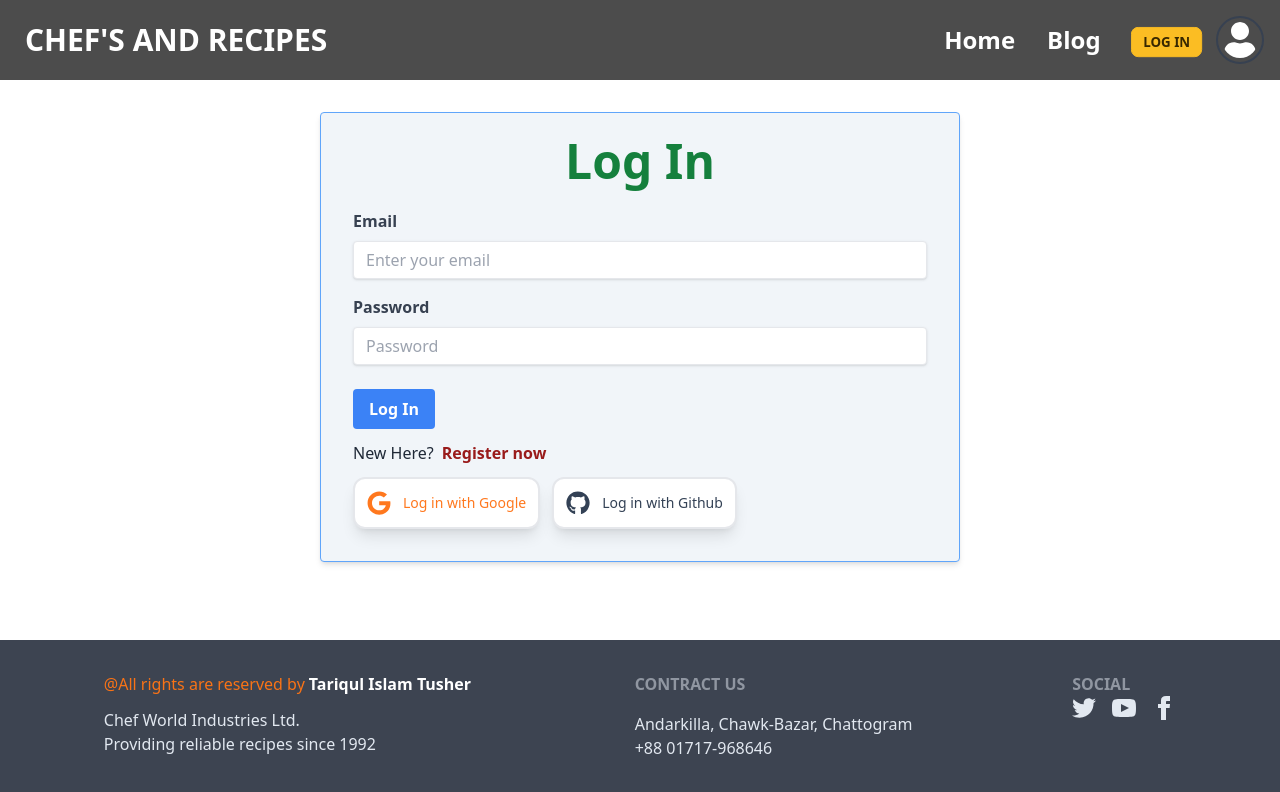
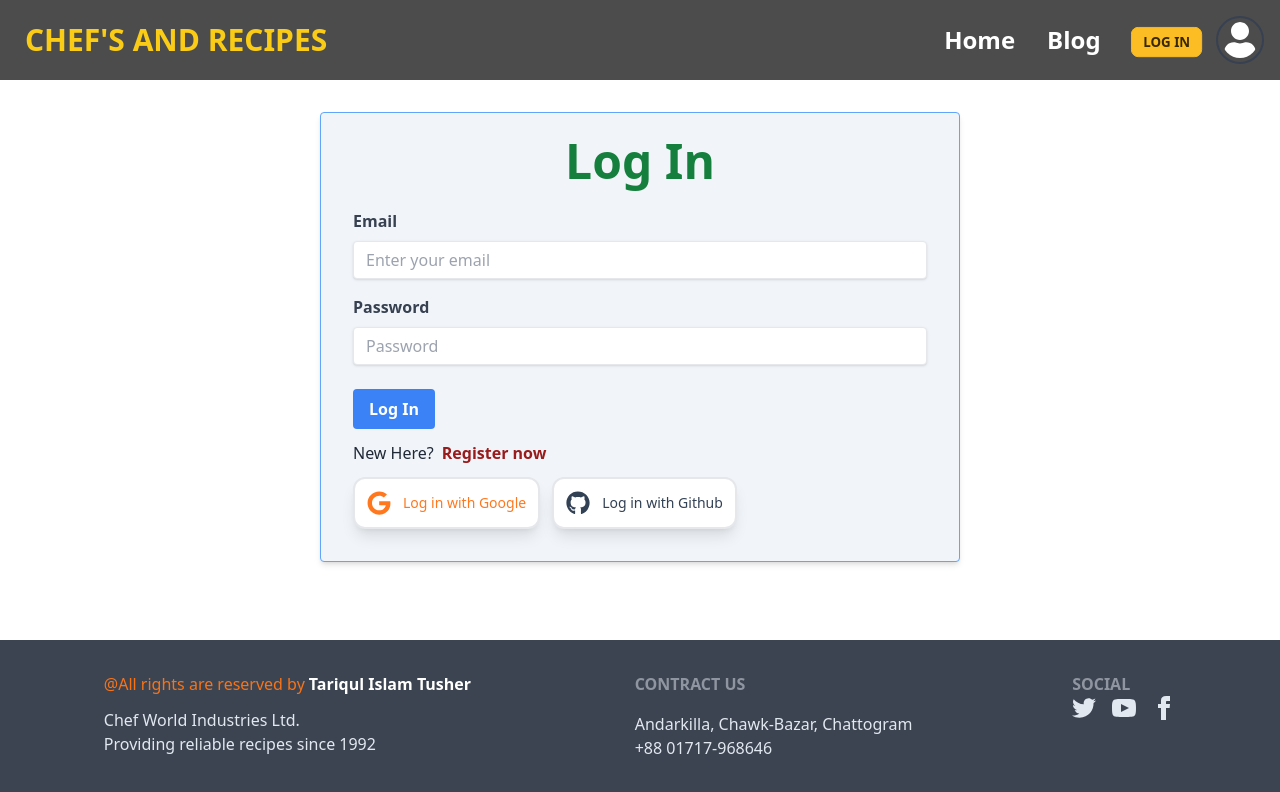
Before and after one commit to TariqulIslamTusher/Chef-Recipe-Hunter-client, a React (Vite) app: page /login in a window 1280 px wide. Shown: the top 792 px of the page. Built offline with nearby package versions, Linux system fonts and the light colour scheme; no server answers.

Commit message:
Title updated

```diff
--- a/src/components/Navbar.jsx
+++ b/src/components/Navbar.jsx
@@ -38,7 +38,7 @@ const Navbar = () => {
                             </div>
                         </ul>
                     </div>
-                    <Link to='/' className="btn btn-ghost normal-case top-1 text-xl md:text-3xl">CHEF'S AND RECIPES</Link>
+                    <Link to='/' className="btn btn-ghost normal-case top-1 text-xl text-yellow-400 md:text-3xl">CHEF'S AND RECIPES</Link>
                 </div>
                 <div className='ml-auto'>
                     <div className=" hidden lg:flex lg:justify-end">
```
